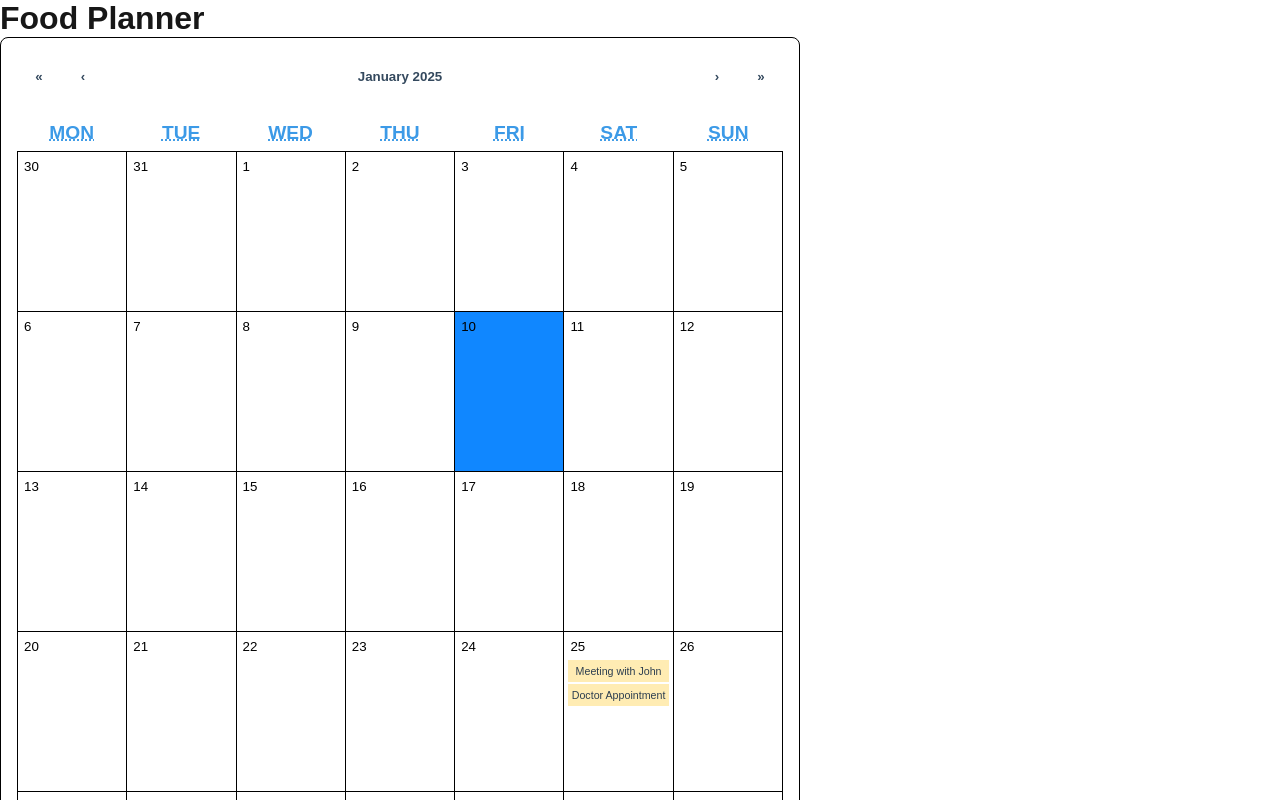
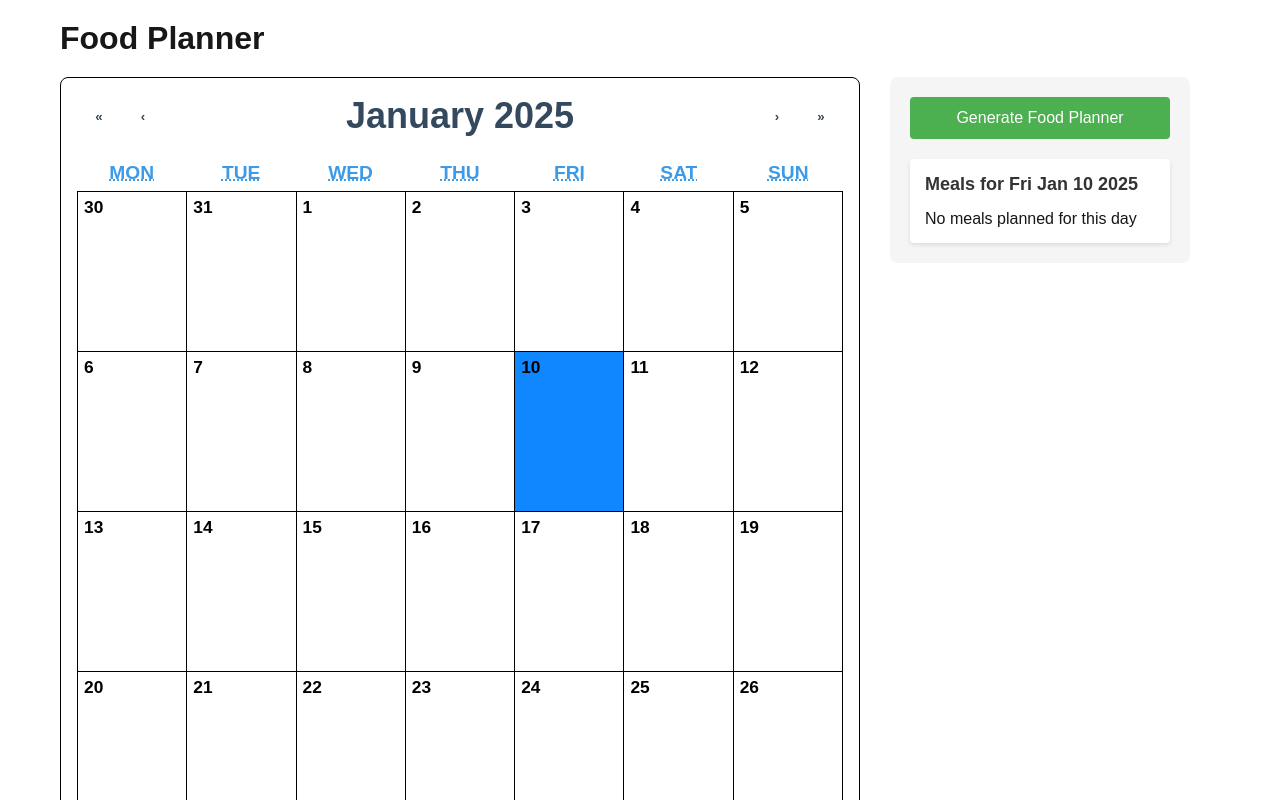
Before and after one commit to strgPeter/RandomMealPlanner, a Next.js app: page / in a window 1280 px wide. Both pictures are taken after a click on the button "10". Shown: the top 800 px of the page. Built offline with nearby package versions, Linux system fonts and the light colour scheme.

Commit message:
Add Generate Button

```diff
--- a/src/app/components/calendar/Calendar.css
+++ b/src/app/components/calendar/Calendar.css
@@ -44,6 +44,8 @@
     display: block;
     margin-bottom: auto; /* Push to top */
     padding: 2px;
+    font-size: 1.3em !important;
+    font-weight: bold;
 }
 
 .react-calendar__tile--now {
@@ -73,3 +75,92 @@
     background-color: #ffffff;
     min-height: 160px; /* Minimum cell height */
 }
+
+/* Layout */
+.calendar-container {
+    padding: 20px;
+    max-width: 1200px;
+    margin: 0 auto;
+}
+
+.layout-wrapper {
+    display: flex;
+    gap: 30px;
+    margin-top: 20px;
+}
+
+.react-calendar {
+    flex: 1;
+    max-width: 800px;
+}
+
+.right-panel {
+    flex: 0 0 300px;
+    padding: 20px;
+    background: #f5f5f5;
+    border-radius: 8px;
+    height: fit-content;
+}
+
+/* Button Styles */
+.generate-button {
+    background: #4CAF50;
+    color: white;
+    border: none;
+    padding: 12px 24px;
+    border-radius: 4px;
+    cursor: pointer;
+    font-size: 16px;
+    margin-bottom: 20px;
+    width: 100%;
+    transition: background-color 0.3s ease;
+}
+
+.generate-button:hover {
+    background: #45a049;
+}
+
+.generate-button:disabled {
+    background: #cccccc;
+    cursor: not-allowed;
+}
+
+/* Events Display */
+.day-events {
+    background: white;
+    padding: 15px;
+    border-radius: 4px;
+    box-shadow: 0 2px 4px rgba(0,0,0,0.1);
+}
+
+.day-events h3 {
+    margin: 0 0 15px 0;
+    color: #333;
+    font-size: 18px;
+}
+
+.day-events ul {
+    list-style: none;
+    padding: 0;
+    margin: 0;
+}
+
+.day-events li {
+    padding: 8px 0;
+    border-bottom: 1px solid #eee;
+}
+
+.day-events li:last-child {
+    border-bottom: none;
+}
+
+/* Increase month name font size */
+.react-calendar__navigation__label {
+    font-size: 1.5em !important;
+    font-weight: bold;
+}
+
+/* Optional: Adjust year display if needed */
+.react-calendar__navigation__label__labelText--from {
+    font-size: 1.5em;
+}
--- a/src/app/components/calendar/CalendarChart.jsx
+++ b/src/app/components/calendar/CalendarChart.jsx
@@ -5,34 +5,58 @@ import Calendar from 'react-calendar';
 import 'react-calendar/dist/Calendar.css';
 import './Calendar.css';
 
-// Sample events (for demonstration purposes)
-const sampleEvents = {
-    '2025-01-25': ['Meeting with John', 'Doctor Appointment'],
-    '2025-01-28': ['Team meeting', 'Project deadline'],
-    '2025-02-02': ['Birthday Party'],
-};
-
 const MyCalendar = () => {
-    const [date, setDate] = useState(null); // Start with null
-    const [events, setEvents] = useState(sampleEvents);
-    const [isClient, setIsClient] = useState(false); // State to track client-side rendering
+    const [date, setDate] = useState(null);
+    const [events, setEvents] = useState({});
+    const [isClient, setIsClient] = useState(false);
+    const [loading, setLoading] = useState(false);
+    const [selectedDay, setSelectedDay] = useState(null);
 
     useEffect(() => {
-        setIsClient(true); // Only set this flag on the client-side
-        setDate(new Date()); // Set the date after the component mounts
+        setIsClient(true);
+        setDate(new Date());
+        const savedEvents = localStorage.getItem('foodPlanner');
+        if (savedEvents) {
+            setEvents(JSON.parse(savedEvents));
+        }
     }, []);
 
-    if (!isClient) {
-        return null; // Render nothing on the server
-    }
+    const generateFoodPlan = async () => {
+        setLoading(true);
+        try {
+            const response = await fetch(null);
+            const data = await response.json();
 
-    const onChange = (date) => {
-        setDate(date);
+            const newEvents = {};
+            const today = new Date();
+
+            data.meals.forEach(meal => {
+                const randomDate = new Date(today);
+                randomDate.setDate(today.getDate() + Math.floor(Math.random() * 30));
+                const dateString = randomDate.toISOString().split('T')[0];
+
+                if (!newEvents[dateString]) {
+                    newEvents[dateString] = [];
+                }
+                newEvents[dateString].push(meal.strMeal);
+            });
+
+            setEvents(newEvents);
+            localStorage.setItem('foodPlanner', JSON.stringify(newEvents));
+        } catch (error) {
+            console.error('Error generating food plan:', error);
+        }
+        setLoading(false);
     };
 
-    // Custom tile content for each day
-    const tileContent = ({ date, view }) => {
-        const dateString = date.toISOString().split('T')[0]; // YYYY-MM-DD format
+    const handleDayClick = (value) => {
+        setSelectedDay(value);
+    };
+
+    if (!isClient) return null;
+
+    const tileContent = ({ date }) => {
+        const dateString = date.toISOString().split('T')[0];
         const dayEvents = events[dateString];
 
         return dayEvents ? (
@@ -47,19 +71,39 @@ const MyCalendar = () => {
     return (
         <div className="calendar-container">
             <h1>Food Planner</h1>
-            <Calendar
-                onChange={onChange}
-                value={date}
-                tileContent={tileContent}
-                className="react-calendar"
-            />
-            <div>
-                <p>Selected Date: {date.toDateString()}</p>
-                <p>
-                    {events[date.toISOString().split('T')[0]]
-                        ? events[date.toISOString().split('T')[0]].join(', ')
-                        : 'No events for this day.'}
-                </p>
+            <div className="layout-wrapper">
+                <Calendar
+                    onChange={setDate}
+                    onClickDay={handleDayClick}
+                    value={date}
+                    tileContent={tileContent}
+                    className="react-calendar"
+                />
+
+                <div className="right-panel">
+                    <button
+                        onClick={generateFoodPlan}
+                        disabled={loading}
+                        className="generate-button"
+                    >
+                        {loading ? 'Generating...' : 'Generate Food Planner'}
+                    </button>
+
+                    {selectedDay && (
+                        <div className="day-events">
+                            <h3>Meals for {selectedDay.toDateString()}</h3>
+                            {events[selectedDay.toISOString().split('T')[0]] ? (
+                                <ul>
+                                    {events[selectedDay.toISOString().split('T')[0]].map((event, index) => (
+                                        <li key={index}>{event}</li>
+                                    ))}
+                                </ul>
+                            ) : (
+                                <p>No meals planned for this day</p>
+                            )}
+                        </div>
+                    )}
+                </div>
             </div>
         </div>
     );
```
